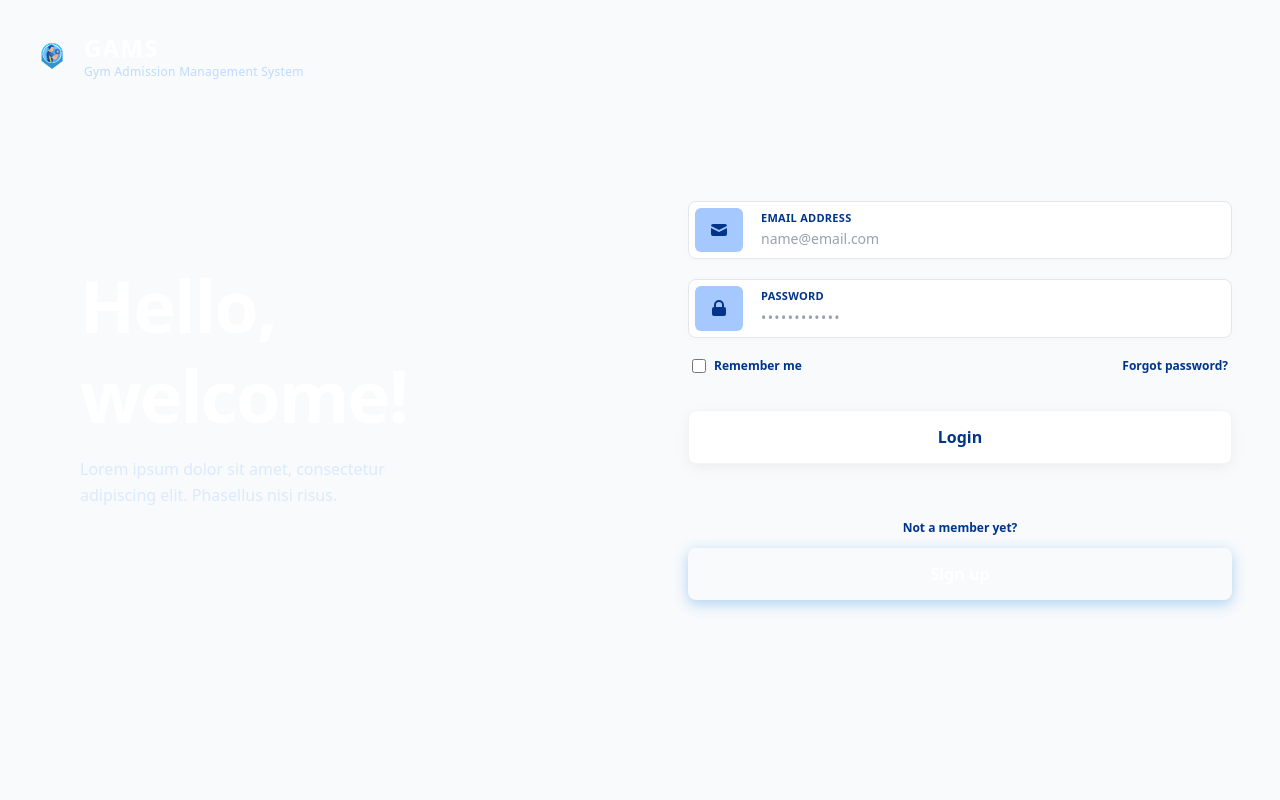
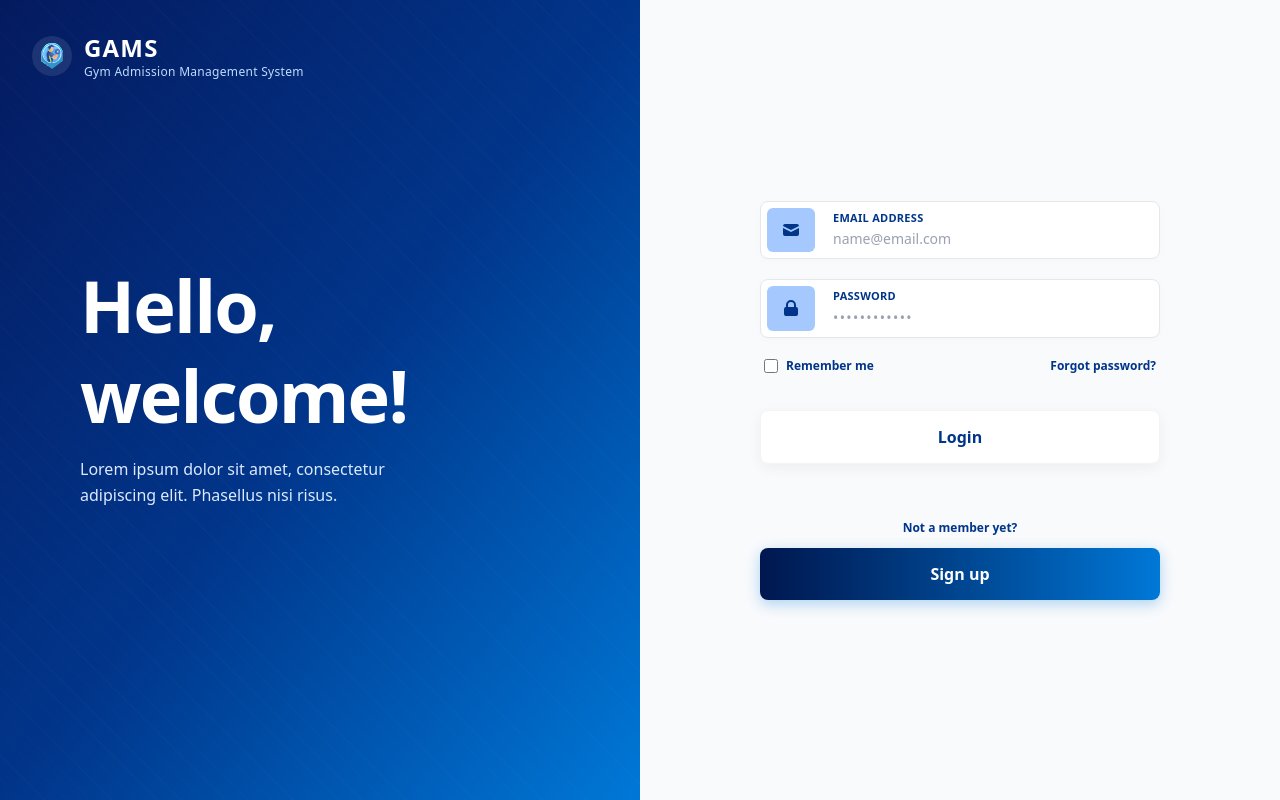
Before and after one commit to chncrstbl/gym-admission-management-system, a React (Vite) app: page / in a window 1280 px wide. Built offline with nearby package versions, Linux system fonts and the light colour scheme.

Commit message:
"Revert Recent changes; Implemented Cursor-pointer on login screen"

```diff
--- a/src/pages/auth/Login.jsx
+++ b/src/pages/auth/Login.jsx
@@ -53,7 +53,7 @@ const Login = () => {
         <div className="min-h-screen w-full flex flex-col md:flex-row bg-[#f8fafc] font-sans">
 
             {/* Left Panel */}
-            <div className="relative w-full md:w-1/2 bg-gradient-to from-[#041a5f] via-[#01358a] to-[#0078d7] flex flex-col justify-center p-8 md:p-10 lg:p-20 text-white overflow-hidden min-h-[45vh] md:min-h-screen">
+            <div className="relative w-full md:w-1/2 bg-gradient-to-br from-[#041a5f] via-[#01358a] to-[#0078d7] flex flex-col justify-center p-8 md:p-10 lg:p-20 text-white overflow-hidden min-h-[45vh] md:min-h-screen">
 
                 {/* Decorative Diagonal Lines */}
                 <div
@@ -94,7 +94,7 @@ const Login = () => {
             {/* Right Panel - Login Form */}
             <div className="w-full md:w-1/2 flex flex-col justify-center items-center p-6 md:p-12 relative">
 
-                <div className="w-full max-w-400px">
+                <div className="w-full max-w-[400px]">
                     <form onSubmit={handleLogin} className="space-y-5">
 
                         {error && (
@@ -105,7 +105,7 @@ const Login = () => {
 
                         {/* Email Input Structure */}
                         <div className="bg-white flex items-stretch border border-gray-200 rounded-lg overflow-hidden shadow-[0_2px_10px_rgba(0,0,0,0.02)] focus-within:ring-2 focus-within:ring-blue-500 transition-all">
-                            <div className="bg-[#a5c8ff] w-12 shrink-0 flex items-center justify-center m-1.5 rounded-md">
+                            <div className="bg-[#a5c8ff] w-12 flex-shrink-0 flex items-center justify-center m-1.5 rounded-md">
                                 <svg xmlns="http://www.w3.org/2000/svg" className="h-5 w-5 text-[#01358a]" viewBox="0 0 20 20" fill="currentColor">
                                     <path d="M2.003 5.884L10 9.882l7.997-3.998A2 2 0 0016 4H4a2 2 0 00-1.997 1.884z" />
                                     <path d="M18 8.118l-8 4-8-4V14a2 2 0 002 2h12a2 2 0 002-2V8.118z" />
@@ -128,7 +128,7 @@ const Login = () => {
 
                         {/* Password Input Structure */}
                         <div className="bg-white flex items-stretch border border-gray-200 rounded-lg overflow-hidden shadow-[0_2px_10px_rgba(0,0,0,0.02)] focus-within:ring-2 focus-within:ring-blue-500 transition-all">
-                            <div className="bg-[#a5c8ff] w-12 shrink-0 flex items-center justify-center m-1.5 rounded-md">
+                            <div className="bg-[#a5c8ff] w-12 flex-shrink-0 flex items-center justify-center m-1.5 rounded-md">
                                 <svg xmlns="http://www.w3.org/2000/svg" className="h-5 w-5 text-[#01358a]" viewBox="0 0 20 20" fill="currentColor">
                                     <path fillRule="evenodd" d="M5 9V7a5 5 0 0110 0v2a2 2 0 012 2v5a2 2 0 01-2 2H5a2 2 0 01-2-2v-5a2 2 0 012-2zm8-2v2H7V7a3 3 0 016 0z" clipRule="evenodd" />
                                 </svg>
@@ -169,7 +169,7 @@ const Login = () => {
                         <button
                             type="submit"
                             disabled={isLoading}
-                            className="cursor-pointer w-full bg-white border border-gray-100 text-[#01358a] font-bold py-3.5 rounded-lg shadow-[0_4px_14px_rgba(0,0,0,0.05)] hover:shadow-[0_6px_20px_rgba(0,0,0,0.08)] transition-all active:scale-[0.98] disabled:opacity-70 mt-4"
+                            className="cursor-pointer w-full bg-white border border-gray-100 text-[#01358a] font-bold py-3.5 rounded-lg shadow-[0_4px_14px_rgba(0,0,0,0.05)] hover:shadow-[0_6px_20px_rgba(0,0,0,0.2)] transition-all active:scale-[0.98] disabled:opacity-70 mt-4"
                         >
                             {isLoading ? 'Logging In...' : 'Login'}
                         </button>
@@ -183,7 +183,7 @@ const Login = () => {
                         <button
                             type="button"
                             onClick={() => alert("Contact Administrator to create a new account.")}
-                            className="cursor-pointer w-full bg-gradient-to from-[#00174f] to-[#0078d7] text-white font-bold py-3.5 rounded-lg shadow-[0_4px_14px_rgba(0,120,215,0.3)] hover:opacity-95 transition-all active:scale-[0.98]"
+                            className="cursor-pointer w-full bg-gradient-to-r from-[#00174f] to-[#0078d7] text-white font-bold py-3.5 rounded-lg shadow-[0_4px_14px_rgba(0,120,215,0.3)] hover:opacity-85 transition-all active:scale-[0.98]"
                         >
                             Sign up
                         </button>
```
